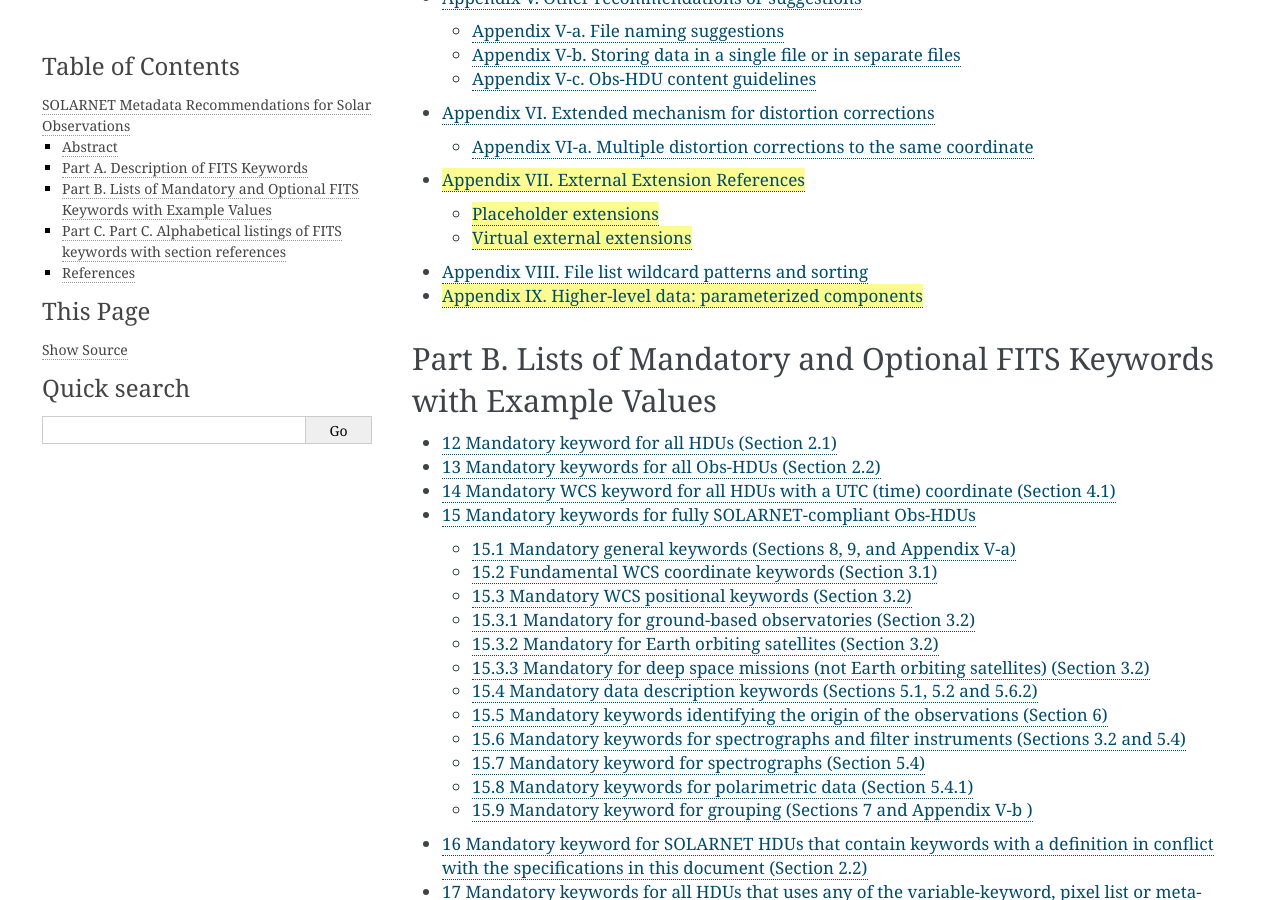
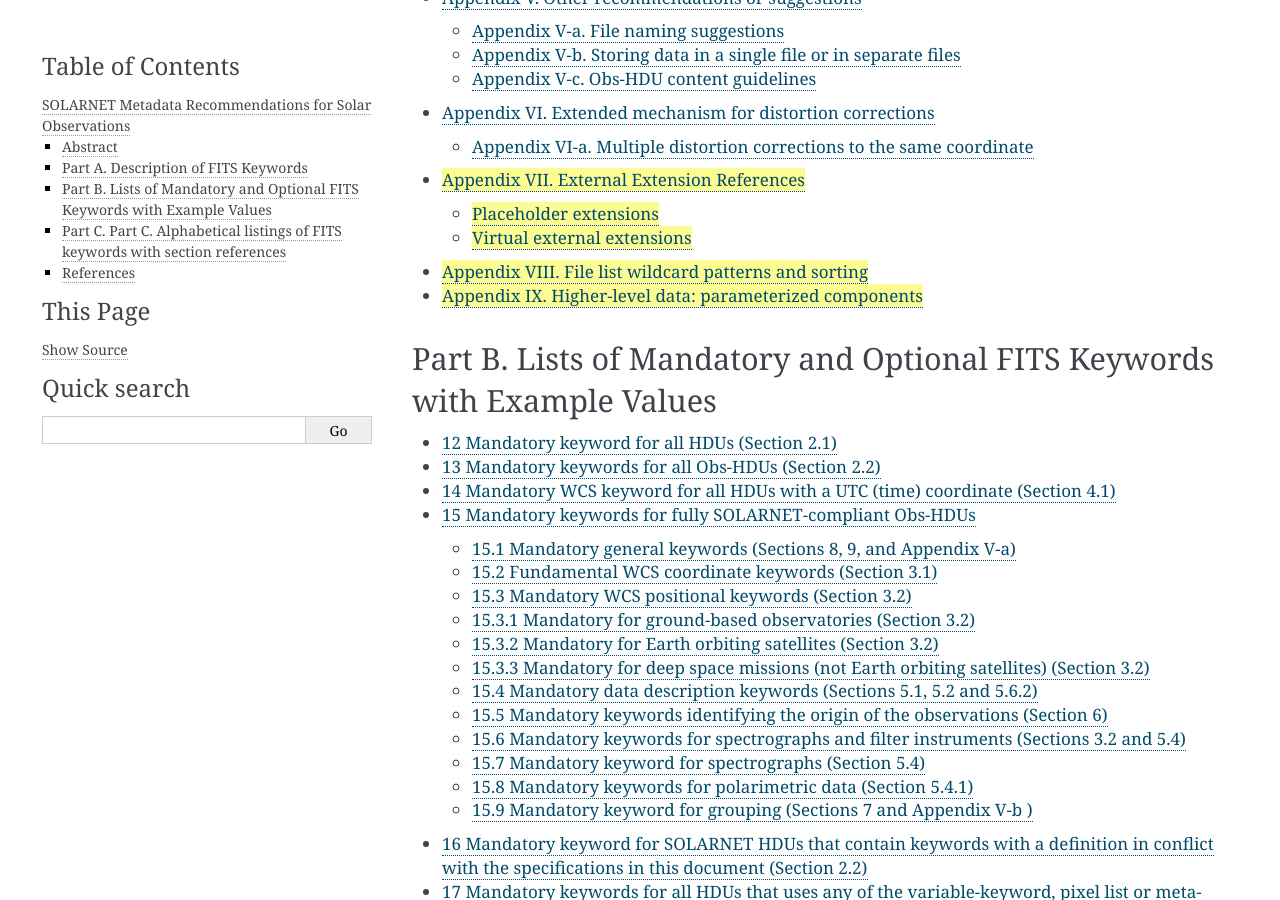
Before and after one commit to IHDE-Alliance/solarnet_metadata, a Sphinx documentation site: the page built from docs/index.rst, in a window 1280 px wide and 900 px high, scrolled down 2159 px. Built offline with Sphinx 7.4.7, drawn with Linux system fonts in a browser that asks for light colours.

Commit message:
Fix highlight in TOC, rewording re: virtual extensions

```diff
--- a/docs/source/appendix-7.md
+++ b/docs/source/appendix-7.md
@@ -32,4 +32,4 @@ Of course, the end user may not have the file containing the external extension
 
 ## <span class=new>Virtual external extensions</span>
 
-<span class=new>It is also possible to have "virtual external extensions" which do not point to any actual file (it may not even ever have existed). The main purpose of virtual external extensions is to allow e.g., specifications of its "theoretical" characteristics such as dimensionality and coordinate values using WCS keywords, `XNAXIS`, `XNAXISn` etc., or other kinds of metadata. For virtual external extensions, the path and filename should be simply `./`, such that the reference becomes `./;<extension name>`.</span>
+<span class=new>It is also possible to have "virtual external extensions" which do not point to any actual file (it may not even ever have existed), solely for the purpose of providing a placeholder extension specifying its "theoretical" characteristics such as dimensionality and coordinate values using WCS keywords, `XNAXIS`, `XNAXISn` etc., or other kinds of metadata. For virtual external extensions, the path and filename should be simply `./`, such that the reference becomes `./;<extension name>`.</span>
--- a/docs/source/appendix-8.md
+++ b/docs/source/appendix-8.md
@@ -1,5 +1,6 @@
 (appendix-viii)=
-# Appendix VIII. File list wildcard patterns and sorting
+
+# <span class=new>Appendix VIII. File list wildcard patterns and sorting</span>
 
 In SOLARNET fits files, keywords used to give comma-separated lists of files (or external extension references) may use the shell wildcards asterisk (*) matching any number of characters, question mark (?) matching a single character, and character set (e.g., `[ABCx-y]`) matching a single character as specified within the brackets (the resulting expressions are often referred to as "glob patterns"). The files matching the pattern should be sorted in lexicographic order before being interpreted as a list of file names. File lists may also use the relative path notation as specified for external extensions in [Appendix VII](#appendix-vii).
 
```
